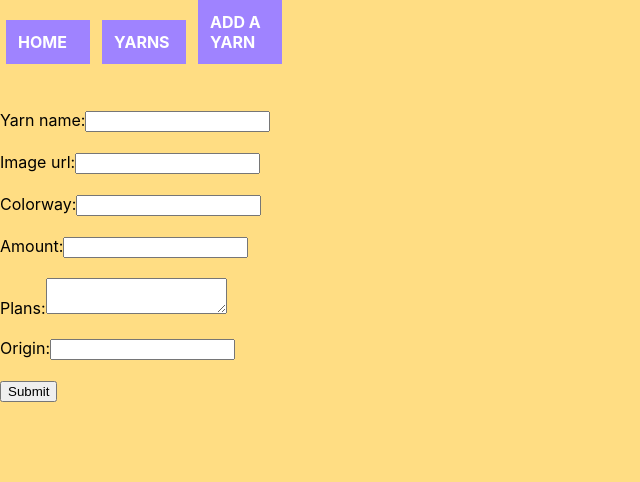
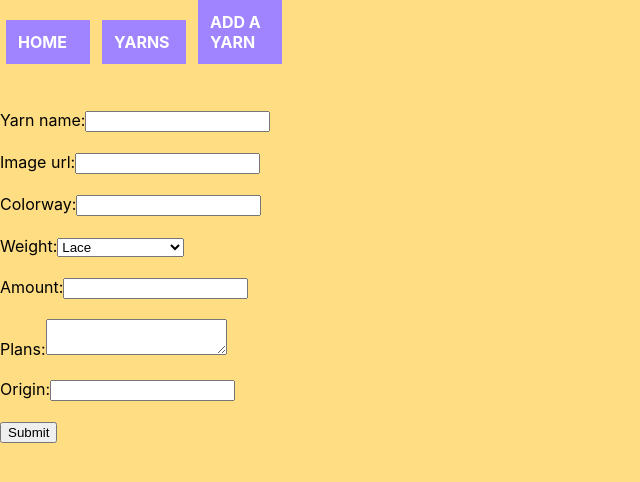
Before and after one commit to HCodeCraft/YarnDragon, a React (Create React App) app: page /yarns/new in a window 1280 px wide. Shown: the top 482 px of the page, without its empty margins (0-640 px from the left). Built offline with nearby package versions, Linux system fonts and the light colour scheme; data requests are answered from the project's data file.

Commit message:
adding the yarn weight dropdown to NewYarnForm

```diff
--- a/db.json
+++ b/db.json
@@ -5,6 +5,7 @@
       "name": "Lion Brand Scarfie",
       "image": "https://external-content.duckduckgo.com/iu/?u=https%3A%2F%2Ftse1.mm.bing.net%2Fth%3Fid%3DOIP.bjvBL-b_Y4lsyiOxztTSvAHaHa%26pid%3DApi&f=1&ipt=1b4f4d3cbbd6ad02959afcf0ad50a6c10494a0aa3696257f732c10885fb6c6e6&ipo=images",
       "colorway": "Black/Royal",
+      "weight": "",
       "amount": "3 skiens",
       "plans": "Make a poncho",
       "origin": "Amazon.com"
@@ -13,6 +14,7 @@
       "name": "Fantasy yarn",
       "image": "https://external-content.duckduckgo.com/iu/?u=https%3A%2F%2Ftse1.mm.bing.net%2Fth%3Fid%3DOIP.w4GH7oiPsrG7UIT4QWeEHwHaHc%26pid%3DApi&f=1&ipt=c331f3e0aa280a43a41c3f9e4e604052d4ea211e2f30a8114699afa4476b09c9&ipo=images",
       "colorway": "Mystery blue sparkle",
+      "weight": "",
       "amount": "1 ball",
       "plans": "To gaze upon it's beauty",
       "origin": "Google search",
@@ -22,10 +24,31 @@
       "name": "Sequin Black Yarn",
       "image": "https://external-content.duckduckgo.com/iu/?u=https%3A%2F%2Ftse3.mm.bing.net%2Fth%3Fid%3DOIP.gUpLBJ-xR4JR4c6ZL7PqOwHaHa%26pid%3DApi&f=1&ipt=e5a1fa540673c00551b175497dcd696d0a3be16abfd0499fd69baccb96736bc0&ipo=images",
       "colorway": "Starry Galaxy",
+      "weight": "",
       "amount": "1 ball",
       "plans": "To salivate over it",
       "origin": "google",
       "id": 3
+    },
+    {
+      "name": "Fantastica",
+      "image": "https://external-content.duckduckgo.com/iu/?u=https%3A%2F%2Ftse1.mm.bing.net%2Fth%3Fid%3DOIP.G7XQv2JrvhQCkn8Fl2gCkwHaFi%26pid%3DApi&f=1&ipt=5bfc7136bf62c8be8306da7a95ca2303f60754dcbab15c02b78bc2231ecd6ee2&ipo=images",
+      "colorway": "ICE yarns Magic Glitz Rainbow",
+      "weight": "Worsted",
+      "amount": "1 skien",
+      "plans": "Make a unicorn amigurumi",
+      "origin": "Ice yarns website",
+      "id": 4
+    },
+    {
+      "name": "Super Bulky Rainbow",
+      "image": "https://external-content.duckduckgo.com/iu/?u=https%3A%2F%2Ftse3.mm.bing.net%2Fth%3Fid%3DOIP.afP85-DQorvT584kItDxwAHaF-%26pid%3DApi&f=1&ipt=a1666248d943397b321d1dd4e765165004d9781794c8001e189ca1e000cdadef&ipo=images",
+      "colorway": "Rainbow",
+      "weight": "Super Bulky",
+      "amount": "40 yards",
+      "plans": "A pointed elf hat with scales",
+      "origin": "Michaels",
+      "id": 5
     }
   ]
 }
--- a/src/NewYarnForm.js
+++ b/src/NewYarnForm.js
@@ -24,6 +24,7 @@ const NewYarnForm = () => {
                 name: data[0].name,
                 image: data[0].image,
                 colorway: data[0].colorway,
+                weight: data[0].weight,
                 amount: data[0].amount,
                 plans: data[0].plans,
                 origin: data[0].origin
@@ -44,6 +45,7 @@ const NewYarnForm = () => {
             name: yarnsState.name,
             image: yarnsState.image,
             colorway: yarnsState.colorway,
+            weight: yarnsState.weight,
             amount: yarnsState.amount,
             plans: yarnsState.plans,
             origin: yarnsState.origin
@@ -80,6 +82,17 @@ const NewYarnForm = () => {
             <label>Colorway:</label>
             <input name="colorway" onChange={handleChange} type="text"/> <br/>
             <br/>
+            <label>Weight:</label>
+            <select name="weight" onChange={handleChange}>
+                <option value="Lace">Lace</option>
+                <option value="Sock">Sock</option>
+                <option value="Light DK/Sport">Light DK/Sport</option>
+                <option value="DK/Light Worsted">DK/Light Worsted</option>
+                <option value="Worsted">Light DK/Sport</option>
+                <option value="Bulky/Chunky">Bulky/Chunky</option>
+                <option value="Super Bulky">Super Bulky</option>
+            </select><br/>
+            <br/>
             <label>Amount:</label>
             <input  name="amount" onChange={handleChange} type="text"/> <br/>
             <br/>
```
